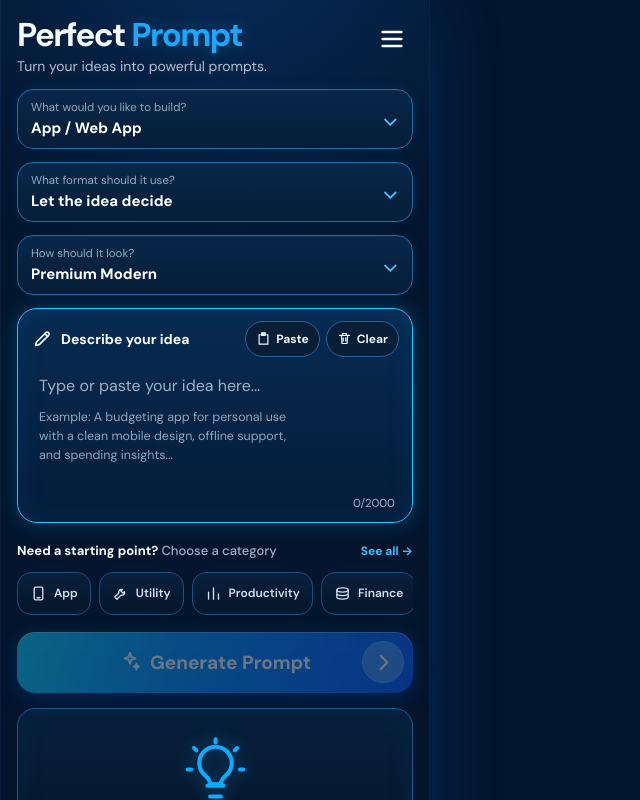
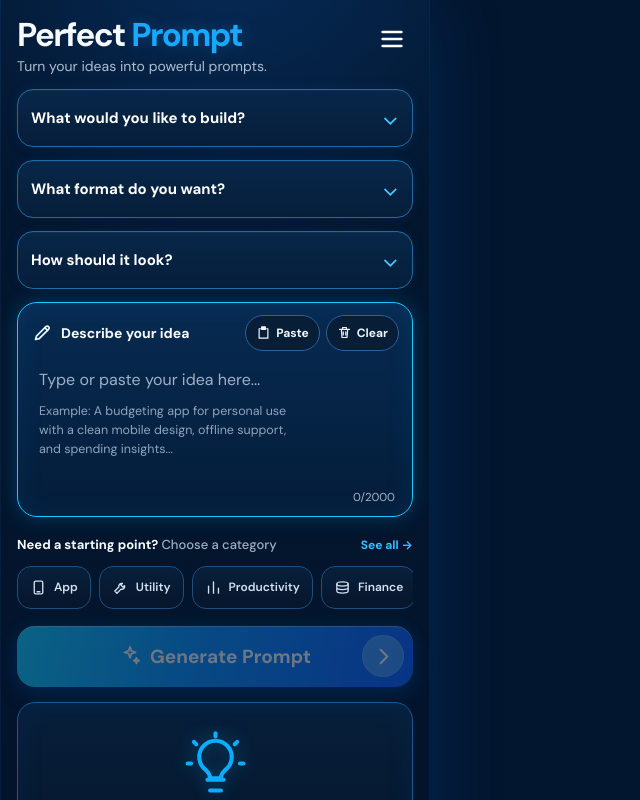
Before and after one commit to locon007-creator/perfect-prompt, a React (Vite) app: page / in a window 1280 px wide. Shown: the top 800 px of the page, without its empty margins (0-640 px from the left). Built offline with nearby package versions, Linux system fonts and the light colour scheme.

Commit message:
feat: make selectors self-label after choice

```diff
--- a/src/main.tsx
+++ b/src/main.tsx
@@ -47,22 +47,22 @@ function App(){
  const[saved,setSaved]=useState<string[]>(()=>readSaved());
  const[menuOpen,setMenuOpen]=useState(false);
  const[screen,setScreen]=useState<Screen>('generator');
- const[buildType,setBuildType]=useState<BuildType>('app-web-app');
- const[creationFormat,setCreationFormat]=useState<CreationFormat>('idea-decides');
- const[visualStyle,setVisualStyle]=useState<VisualStyle>('premium-modern');
+ const[buildType,setBuildType]=useState<BuildType|null>(null);
+ const[creationFormat,setCreationFormat]=useState<CreationFormat|null>(null);
+ const[visualStyle,setVisualStyle]=useState<VisualStyle|null>(null);
  const[buildPickerOpen,setBuildPickerOpen]=useState(false);
  const[formatPickerOpen,setFormatPickerOpen]=useState(false);
  const[visualPickerOpen,setVisualPickerOpen]=useState(false);
  const[activeCategory,setActiveCategory]=useState<StarterCategoryId>('app');
  const[expandedStarter,setExpandedStarter]=useState<string|null>(null);
  const[confirmClear,setConfirmClear]=useState(false);
- const profile=useMemo(()=>buildTypeOptions.find(x=>x.buildType===buildType)!,[buildType]);
- const formatProfile=useMemo(()=>creationFormatOptions.find(x=>x.creationFormat===creationFormat)!,[creationFormat]);
- const visualProfile=useMemo(()=>visualStyleOptions.find(x=>x.visualStyle===visualStyle)!,[visualStyle]);
+ const profile=useMemo(()=>buildType?buildTypeOptions.find(x=>x.buildType===buildType):null,[buildType]);
+ const formatProfile=useMemo(()=>creationFormat?creationFormatOptions.find(x=>x.creationFormat===creationFormat):null,[creationFormat]);
+ const visualProfile=useMemo(()=>visualStyle?visualStyleOptions.find(x=>x.visualStyle===visualStyle):null,[visualStyle]);
  const category=getStarterCategory(activeCategory);
 
  function navigate(next:Screen){setScreen(next);setMenuOpen(false);setBuildPickerOpen(false);setFormatPickerOpen(false);setVisualPickerOpen(false);setConfirmClear(false)}
- function go(){try{const next=generate(idea,{buildType,creationFormat,visualStyle});setPrompt(next);setError('')}catch(e){setError(e instanceof Error?e.message:'Please add more detail.')}}
+ function go(){if(!buildType||!creationFormat||!visualStyle){setError('Choose what to build, the format, and the visual style first.');return}try{const next=generate(idea,{buildType,creationFormat,visualStyle});setPrompt(next);setError('')}catch(e){setError(e instanceof Error?e.message:'Please add more detail.')}}
  async function paste(){try{const text=await navigator.clipboard.readText();setIdea(text);setError('')}catch{setError('Clipboard access was blocked. Tap and hold in the idea box to paste.')}}
  function clearIdea(){setIdea('');setError('')}
  function clearPrompt(){setPrompt('')}
@@ -88,17 +88,17 @@ function App(){
 
  return <main className="app-shell">{header}
   <section className="build-picker selector-stack-item">
-   <button className="build-picker-trigger" onClick={()=>{setBuildPickerOpen(v=>!v);setFormatPickerOpen(false);setVisualPickerOpen(false)}} aria-expanded={buildPickerOpen}><span><small>What would you like to build?</small><strong>{profile.label}</strong></span><span className={buildPickerOpen?'picker-arrow open':'picker-arrow'}>⌄</span></button>
+   <button className="build-picker-trigger" onClick={()=>{setBuildPickerOpen(v=>!v);setFormatPickerOpen(false);setVisualPickerOpen(false)}} aria-expanded={buildPickerOpen}><span><strong>{profile?.label||'What would you like to build?'}</strong></span><span className={buildPickerOpen?'picker-arrow open':'picker-arrow'}>⌄</span></button>
    {buildPickerOpen&&<div className="build-options">{buildTypeOptions.map(option=><button key={option.buildType} className={buildType===option.buildType?'selected':''} onClick={()=>{setBuildType(option.buildType);setBuildPickerOpen(false)}}><span><strong>{option.label}</strong><small>{option.emphasis.slice(0,3).join(' · ')}</small></span>{buildType===option.buildType&&<span className="check">✓</span>}</button>)}</div>}
   </section>
 
   <section className="build-picker format-picker selector-stack-item">
-   <button className="build-picker-trigger format-trigger" onClick={()=>{setFormatPickerOpen(v=>!v);setBuildPickerOpen(false);setVisualPickerOpen(false)}} aria-expanded={formatPickerOpen}><span><small>What format should it use?</small><strong>{formatProfile.label}</strong></span><span className={formatPickerOpen?'picker-arrow open':'picker-arrow'}>⌄</span></button>
+   <button className="build-picker-trigger format-trigger" onClick={()=>{setFormatPickerOpen(v=>!v);setBuildPickerOpen(false);setVisualPickerOpen(false)}} aria-expanded={formatPickerOpen}><span><strong>{formatProfile?.label||'What format do you want?'}</strong></span><span className={formatPickerOpen?'picker-arrow open':'picker-arrow'}>⌄</span></button>
    {formatPickerOpen&&<div className="build-options format-options">{creationFormatOptions.map(option=><button key={option.creationFormat} className={creationFormat===option.creationFormat?'selected':''} onClick={()=>{setCreationFormat(option.creationFormat);setFormatPickerOpen(false)}}><span><strong>{option.label}</strong><small>{option.guidance[0]||'Use the format explicitly stated in the idea.'}</small></span>{creationFormat===option.creationFormat&&<span className="check">✓</span>}</button>)}</div>}
   </section>
 
   <section className="build-picker visual-picker selector-stack-item">
-   <button className="build-picker-trigger visual-trigger" onClick={()=>{setVisualPickerOpen(v=>!v);setBuildPickerOpen(false);setFormatPickerOpen(false)}} aria-expanded={visualPickerOpen}><span><small>How should it look?</small><strong>{visualProfile.label}</strong></span><span className={visualPickerOpen?'picker-arrow open':'picker-arrow'}>⌄</span></button>
+   <button className="build-picker-trigger visual-trigger" onClick={()=>{setVisualPickerOpen(v=>!v);setBuildPickerOpen(false);setFormatPickerOpen(false)}} aria-expanded={visualPickerOpen}><span><strong>{visualProfile?.label||'How should it look?'}</strong></span><span className={visualPickerOpen?'picker-arrow open':'picker-arrow'}>⌄</span></button>
    {visualPickerOpen&&<div className="build-options visual-options">{visualStyleOptions.map(option=><button key={option.visualStyle} className={visualStyle===option.visualStyle?'selected':''} onClick={()=>{setVisualStyle(option.visualStyle);setVisualPickerOpen(false)}}><span><strong>{option.label}</strong><small>{option.emphasis.slice(0,3).join(' · ')}</small></span>{visualStyle===option.visualStyle&&<span className="check">✓</span>}</button>)}</div>}
   </section>
 
@@ -107,7 +107,7 @@ function App(){
 
   <section className="category-section"><div className="category-label"><strong>Need a starting point? <span>Choose a category</span></strong><button onClick={()=>navigate('category-index')}>See all <span>→</span></button></div><div className="category-row">{starterCategories.map(item=><button key={item.id} className="category" onClick={()=>openCategory(item.id)}><Icon name={categoryIcons[item.id]}/>{item.label}</button>)}</div></section>
 
-  <button className="generate" onClick={go} disabled={!idea.trim()}><span className="generate-label"><Icon name="sparkle"/>Generate Prompt</span><span className="generate-arrow"><Icon name="chevron"/></span></button>
+  <button className="generate" onClick={go} disabled={!idea.trim()||!buildType||!creationFormat||!visualStyle}><span className="generate-label"><Icon name="sparkle"/>Generate Prompt</span><span className="generate-arrow"><Icon name="chevron"/></span></button>
   <section className={prompt?'output-panel has-output':'output-panel'} aria-live="polite">{prompt?<pre>{prompt}</pre>:<div className="empty-state"><div className="bulb"><Icon name="bulb"/></div><h2>Your generated prompt<br/>will appear here after you generate.</h2><p>Choose what to build, its format, and how it should look,<br/>then Perfect Prompt routes the right specialists.</p></div>}</section>
   <div className="output-actions"><button className="copy-action" onClick={copyPrompt} disabled={!prompt}><Icon name="copy"/>Copy Prompt</button><button className="save-action" onClick={savePrompt} disabled={!prompt}><Icon name="save"/>Save</button><button className="clear-action" onClick={clearPrompt} disabled={!prompt}><Icon name="trash"/>Clear</button></div>
  </main>
```
